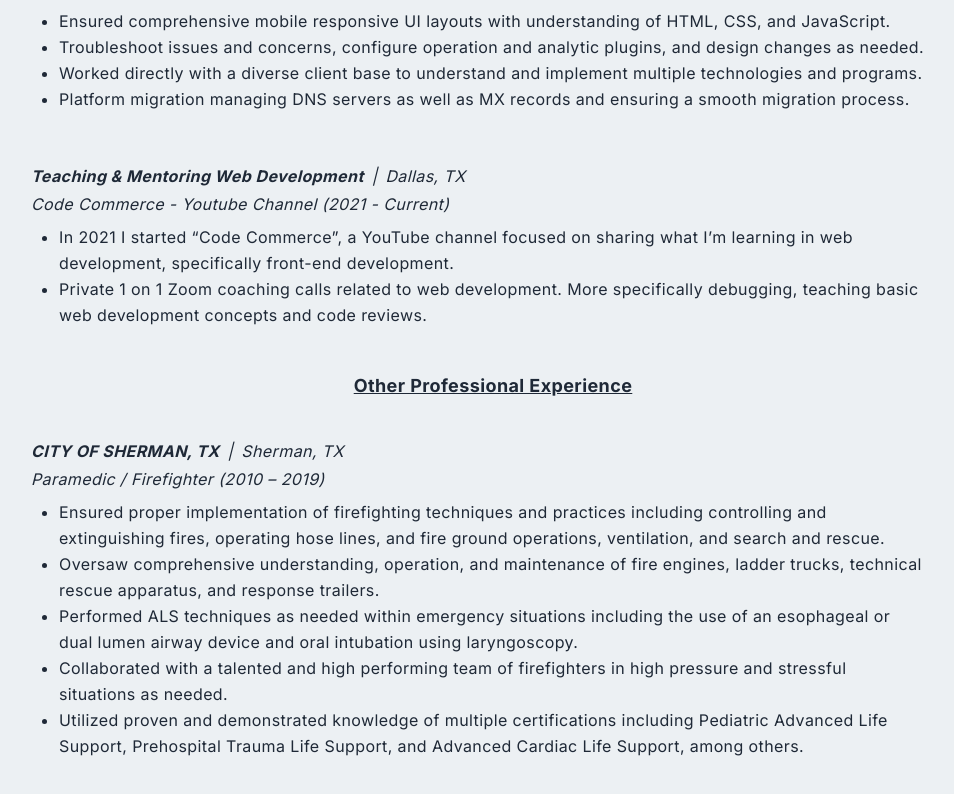
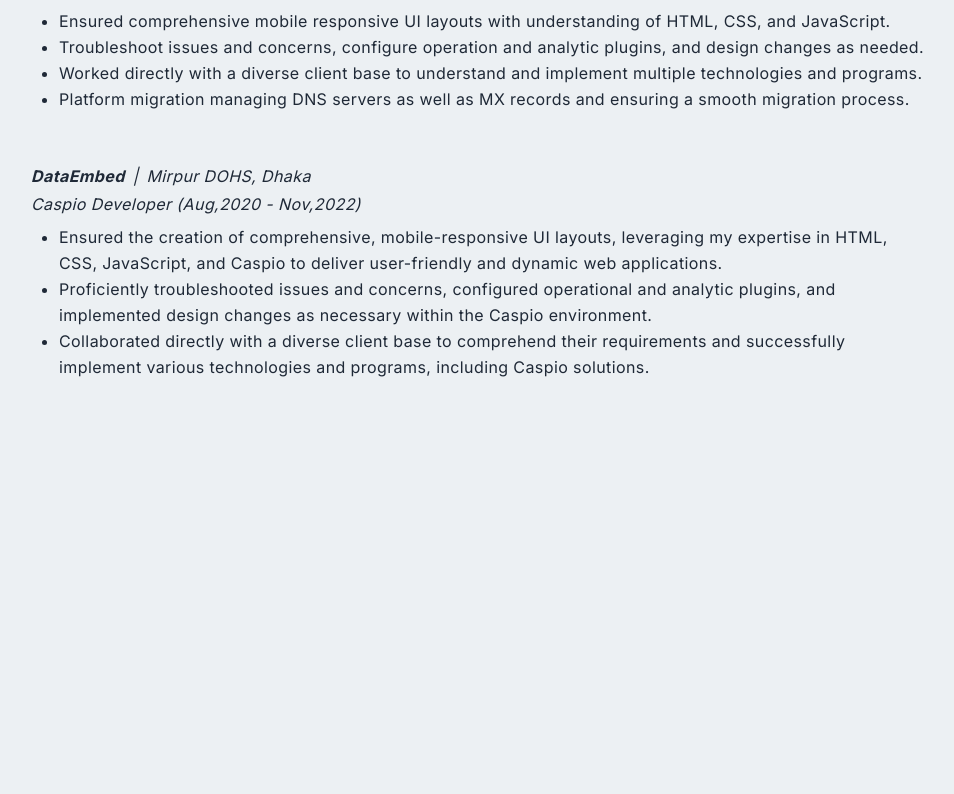
Before and after one commit to MUNIF-2242/my-portfolio, a Next.js app: page /resume in a window 1280 px wide. Shown: the part 758-1552 px from the top of the page, without its empty margins (147-1101 px from the left). After the commit the page ends 1174 px from the top, so only its background shows below. Built offline with nearby package versions, Linux system fonts and the light colour scheme.

Commit message:
made some changes in resume page.

```diff
--- a/app/resume/page.js
+++ b/app/resume/page.js
@@ -1,6 +1,6 @@
-import React from 'react';
-import Head from 'next/head';
-import { FaGithub, FaLinkedinIn } from 'react-icons/fa';
+import React from "react";
+import Head from "next/head";
+import { FaGithub, FaLinkedinIn } from "react-icons/fa";
 
 const resume = () => {
   return (
@@ -8,43 +8,44 @@
       <Head>
         <title>Munif | Resume</title>
         <meta
-          name='description'
-          content='I’m a front-end web developer specializing in building (and occasionally designing) exceptional digital experiences.'
+          name="description"
+          content="I’m a front-end web developer specializing in building (and occasionally designing) exceptional digital experiences."
         />
-        <link rel='icon' href='/fav.png' />
+        <link rel="icon" href="/fav.png" />
       </Head>
 
-      <div className='max-w-[940px] mx-auto p-2 pt-[120px]'>
-        <h2 className='text-center'>Resume</h2>
-        <div className='bg-[#d0d4d6] my-4 p-4 w-full flex justify-between items-center'>
-          <h2 className='text-center'>Munif Hasan</h2>
-          <div className='flex'>
+      <div className="max-w-[940px] mx-auto p-2 pt-[120px]">
+        <h2 className="text-center">Resume</h2>
+        <div className="bg-[#d0d4d6] my-4 p-4 w-full flex justify-between items-center">
+          <h2 className="text-center">Munif Hasan</h2>
+          <div className="flex">
             <a
-              href='https://www.linkedin.com/in/clint-briley-50056920a/'
-              target='_blank'
-              rel='noreferrer'
+              href="https://www.linkedin.com/in/munif-hasan-pulok-790b6a170/"
+              target="_blank"
+              rel="noreferrer"
             >
-              <FaLinkedinIn size={20} style={{ marginRight: '1rem' }} />
+              <FaLinkedinIn size={20} style={{ marginRight: "1rem" }} />
             </a>
             <a
-              href='https://github.com/fireclint'
-              target='_blank'
-              rel='noreferrer'
+              href="https://github.com/MUNIF-2242"
+              target="_blank"
+              rel="noreferrer"
             >
-              <FaGithub size={20} style={{ marginRight: '1rem' }} />
+              <FaGithub size={20} style={{ marginRight: "1rem" }} />
             </a>
           </div>
         </div>
-        <div className='text-center py-4 text-xl font-bold uppercase tracking-wider'>
-          <div className='hidden sm:block'>
+        <div className="text-center py-4 text-xl font-bold uppercase tracking-wider">
+          <div className="hidden sm:block">
             <p>
-              Proven Leadership <span className='px-1'>|</span> Web Development{' '}
-              <span className='px-1'>|</span> Complex Problem Solving
+              Exemplary Leadership <span className="px-1">|</span> Web
+              Development <span className="px-1">|</span> Intricate Problem
+              Solving
             </p>
           </div>
-          <div className='block sm:hidden'>
+          <div className="block sm:hidden">
             <p>Proven Leadership</p>
-            <p className='py-2'>Web Development</p>
+            <p className="py-2">Web Development</p>
             <p>Complex Problem Solving</p>
           </div>
         </div>
@@ -59,45 +60,43 @@
           Effective and proven track record of critical thinking, idea
           generation, and optimizing efficiencies.
         </p>
-
         {/* Skills */}
-        <div className='text-center py-4'>
-          <h5 className='text-center underline text-[18px] py-2'>Skills</h5>
-          <p className='py-2'>
-            <span className='font-bold'>Technical Skills</span>
-            <span className='px-2'>|</span>Front-End Web Developer
-            <span className='px-2'>|</span> HTML
-            <span className='px-2'>|</span>CSS
-            <span className='px-2'>|</span>Javascript
-            <span className='px-2'>|</span>React
-            <span className='px-2'>|</span>Next JS
-            <span className='px-2'>|</span>SQL
-            <span className='px-2'>|</span>NoSQL
-            <span className='px-2'>|</span>Redux
-            <span className='px-2'>|</span>Tailwind
-            <span className='px-2'>|</span> Firebase
-            <span className='px-2'>|</span> RESTAPI
+        <div className="text-center py-4">
+          <h5 className="text-center underline text-[18px] py-2">Skills</h5>
+          <p className="py-2">
+            <span className="font-bold">Technical Skills</span>
+            <span className="px-2">|</span>Front-End Web Developer
+            <span className="px-2">|</span> HTML
+            <span className="px-2">|</span>CSS
+            <span className="px-2">|</span>Javascript
+            <span className="px-2">|</span>React
+            <span className="px-2">|</span>Next JS
+            <span className="px-2">|</span>SQL
+            <span className="px-2">|</span>NoSQL
+            <span className="px-2">|</span>Redux
+            <span className="px-2">|</span>Tailwind
+            <span className="px-2">|</span> Firebase
+            <span className="px-2">|</span> RESTAPI
           </p>
-          <p className='py-2'>
-            <span className='font-bold'>Amazon Web Services</span>
-            <span className='px-2'>|</span>Amazon Web Services Cloud
+          <p className="py-2">
+            <span className="font-bold">Amazon Web Services</span>
+            <span className="px-2">|</span>Amazon Web Services Cloud
             Practitioner
           </p>
         </div>
-
-        <h5 className='text-center underline text-[18px] py-4'>
+        <h5 className="text-center underline text-[18px] py-4">
           Professional Experience
         </h5>
         {/* Experience */}
-        <div className='py-6'>
-          <p className='italic'>
-            <span className='font-bold italic'>
-            INFINITE TECH
-            </span>
-            <span className='px-2'>|</span>Dallas, TX
+        <div className="py-6">
+          <p className="italic">
+            <span className="font-bold italic">ShellBeeHaken Ltd.</span>
+            <span className="px-2">|</span>Mirpur DOHS, Dhaka
           </p>
-          <p className='py-1 italic'>Front End Web Developer & Web Master (2013 - Current)</p>
-          <ul className='list-disc list-outside px-7 py-1 leading-relaxed'>
+          <p className="py-1 italic">
+            Front End Web Developer & Web Master (Jan,2023 - Current)
+          </p>
+          <ul className="list-disc list-outside px-7 py-1 leading-relaxed">
             <li>
               Ensured comprehensive mobile responsive UI layouts with
               understanding of HTML, CSS, and JavaScript.
@@ -116,69 +115,27 @@
             </li>
           </ul>
         </div>
-
-
-        {/* Personal Experience */}
-        <div className='py-6'>
-          <p className='italic'>
-            <span className='font-bold italic'>
-              Teaching & Mentoring Web Development
-            </span>
-            <span className='px-2'>|</span>Dallas, TX
+        <div className="py-6">
+          <p className="italic">
+            <span className="font-bold italic">DataEmbed</span>
+            <span className="px-2">|</span>Mirpur DOHS, Dhaka
           </p>
-          <p className='py-1 italic'>Code Commerce - Youtube Channel (2021 - Current)</p>
-          <ul className='list-disc list-outside px-7 py-1 leading-relaxed'>
+          <p className="py-1 italic">Caspio Developer (Aug,2020 - Nov,2022)</p>
+          <ul className="list-disc list-outside px-7 py-1 leading-relaxed">
             <li>
-              In 2021 I started “Code Commerce”, a YouTube channel focused on
-              sharing what I’m learning in web development, specifically
-              front-end development.
+              Ensured the creation of comprehensive, mobile-responsive UI
+              layouts, leveraging my expertise in HTML, CSS, JavaScript, and
+              Caspio to deliver user-friendly and dynamic web applications.
             </li>
             <li>
-              Private 1 on 1 Zoom coaching calls related to web development.
-              More specifically debugging, teaching basic web development
-              concepts and code reviews.
-            </li>
-          </ul>
-        </div>
-
-        {/*  */}
-        <h5 className='text-center underline text-[18px] py-4'>
-          Other Professional Experience
-        </h5>
-
-        {/* Experience */}
-        <div className='py-6'>
-          <p className='italic'>
-            <span className='font-bold'>CITY OF SHERMAN, TX</span>
-            <span className='px-2'>|</span>Sherman, TX
-          </p>
-          <p className='py-1 italic'>Paramedic / Firefighter (2010 – 2019)</p>
-          <ul className='list-disc list-outside px-7 py-1 leading-relaxed'>
-            <li>
-              Ensured proper implementation of firefighting techniques and
-              practices including controlling and extinguishing fires, operating
-              hose lines, and fire ground operations, ventilation, and search
-              and rescue.
+              Proficiently troubleshooted issues and concerns, configured
+              operational and analytic plugins, and implemented design changes
+              as necessary within the Caspio environment.
             </li>
             <li>
-              Oversaw comprehensive understanding, operation, and maintenance of
-              fire engines, ladder trucks, technical rescue apparatus, and
-              response trailers.
-            </li>
-            <li>
-              Performed ALS techniques as needed within emergency situations
-              including the use of an esophageal or dual lumen airway device and
-              oral intubation using laryngoscopy.
-            </li>
-            <li>
-              Collaborated with a talented and high performing team of
-              firefighters in high pressure and stressful situations as needed.
-            </li>
-            <li>
-              Utilized proven and demonstrated knowledge of multiple
-              certifications including Pediatric Advanced Life Support,
-              Prehospital Trauma Life Support, and Advanced Cardiac Life
-              Support, among others.
+              Collaborated directly with a diverse client base to comprehend
+              their requirements and successfully implement various technologies
+              and programs, including Caspio solutions.
             </li>
           </ul>
         </div>
```
Also changed, not shown: components/Contact.jsx (+71 -79 lines).
